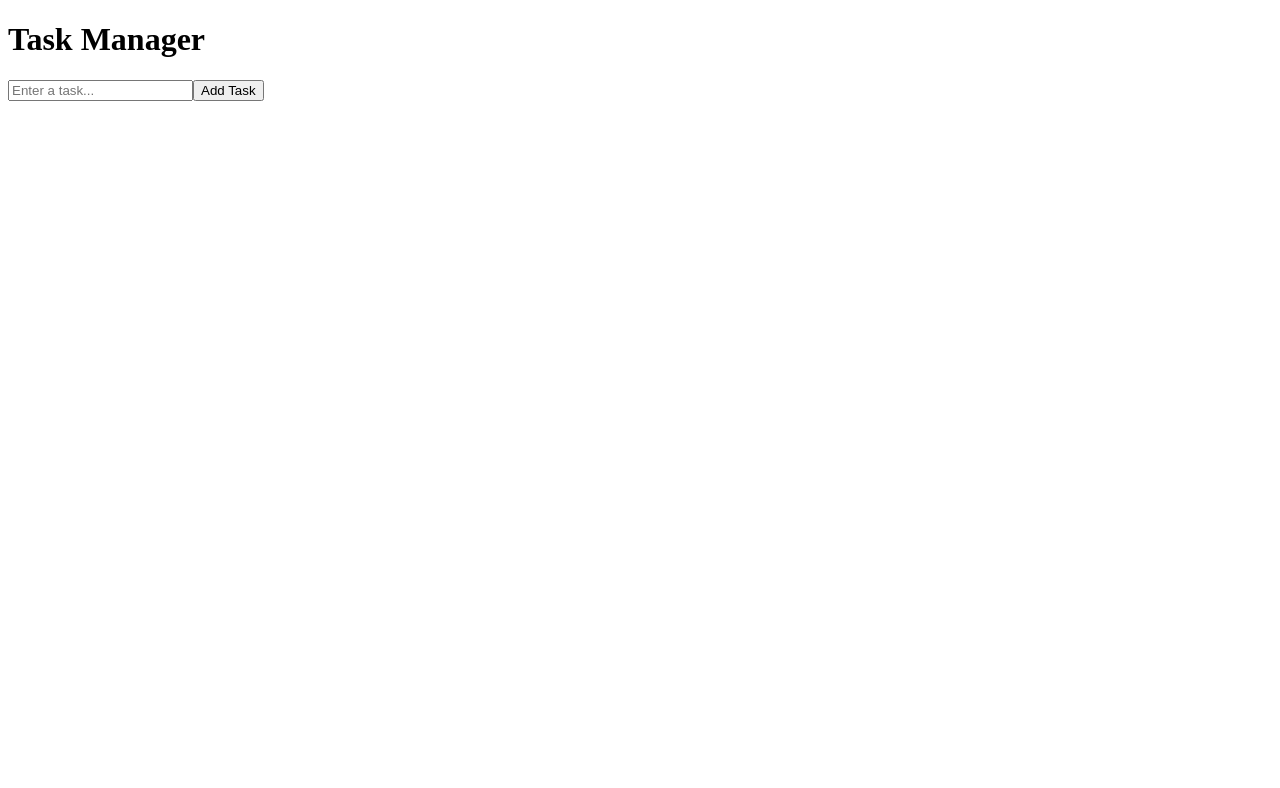
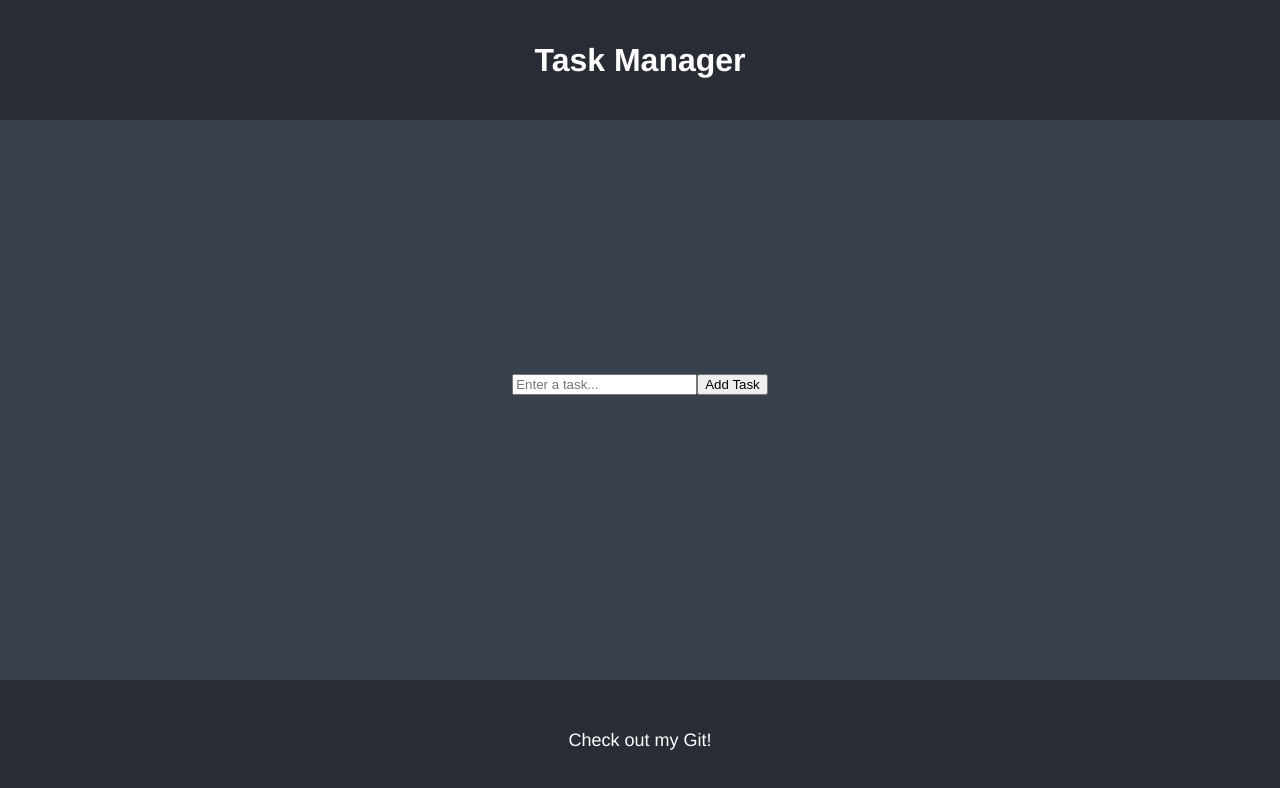
Before and after one commit to Geilerschmaus/Project_Portfolio, a React (Vite) app in the folder 2026-05-19_task_manager_react/task_manager/: page / in a window 1280 px wide. Shown: the top 788 px of the page. Built offline with nearby package versions, Linux system fonts and the light colour scheme.

Commit message:
wip  trying to make complete toggle

```diff
--- a/2026-05-19_task_manager_react/task_manager/src/App.css
+++ b/2026-05-19_task_manager_react/task_manager/src/App.css
@@ -32,6 +32,16 @@ body {
 
 }
 
+.main-section-main-screen {
+    width: 100%;
+    height: 70%;
+    background-color: #39404e;
+    display: flex;
+    flex-direction: column;
+    justify-content: center;
+    align-items: center;
+}
+
 .github-link-text {
     font-size: large;
     font-family: 'Franklin Gothic Medium', 'Arial Narrow', Arial, sans-serif;
--- a/2026-05-19_task_manager_react/task_manager/src/App.tsx
+++ b/2026-05-19_task_manager_react/task_manager/src/App.tsx
@@ -1,7 +1,10 @@
 import _React, { useState } from 'react';
 import HeaderMainScreen from "./components/Header.tsx";
+import FooterMainScreen from "./components/Footer.tsx";
+import Mainsection from "./components/Mainsection.tsx";
 import Taskcreator from "./components/Taskcreator.tsx";
 import TaskList from "./components/TaskList.tsx";
+import "./App.css";
 
 function App() {
   const [tasks, setTasks] = useState<string[]>([]);
@@ -18,8 +21,12 @@ function App() {
   return (
     <div className="App">
       <HeaderMainScreen />
-      <Taskcreator onAddTask={addTaskToList} />
-      <TaskList tasks={tasks} onDeleteTask={deleteTask} />
+      <Mainsection>
+
+        <Taskcreator onAddTask={addTaskToList} />
+        <TaskList tasks={tasks} onDeleteTask={deleteTask} />
+      </Mainsection>
+      <FooterMainScreen />
     </div>
   );
 }
--- a/2026-05-19_task_manager_react/task_manager/src/components/Mainsection.tsx
+++ b/2026-05-19_task_manager_react/task_manager/src/components/Mainsection.tsx
@@ -1,3 +1,10 @@
-function Mainsection() {
+function Mainsection({children}: {children?: React.ReactNode}) {
 
+    return (
+        <div className = "main-section-main-screen">
+            {children}
+        </div>
+    )
 }
+
+export default Mainsection;
--- a/2026-05-19_task_manager_react/task_manager/src/components/Task.tsx
+++ b/2026-05-19_task_manager_react/task_manager/src/components/Task.tsx
@@ -9,8 +9,10 @@ interface TaskProps {
 function TaskItem({ taskName, onDelete, index }: TaskProps) {
   return (
     <li className="task-item">
-      <span>{taskName}</span>
+      <span style={{ color: 'white' }}>{taskName}</span>
       <button type="button" onClick={() => onDelete(index)}>Delete</button>
+      <button type="button" onClick = {() => {}}>Complete</button>
+
     </li>
   );
 }
```
